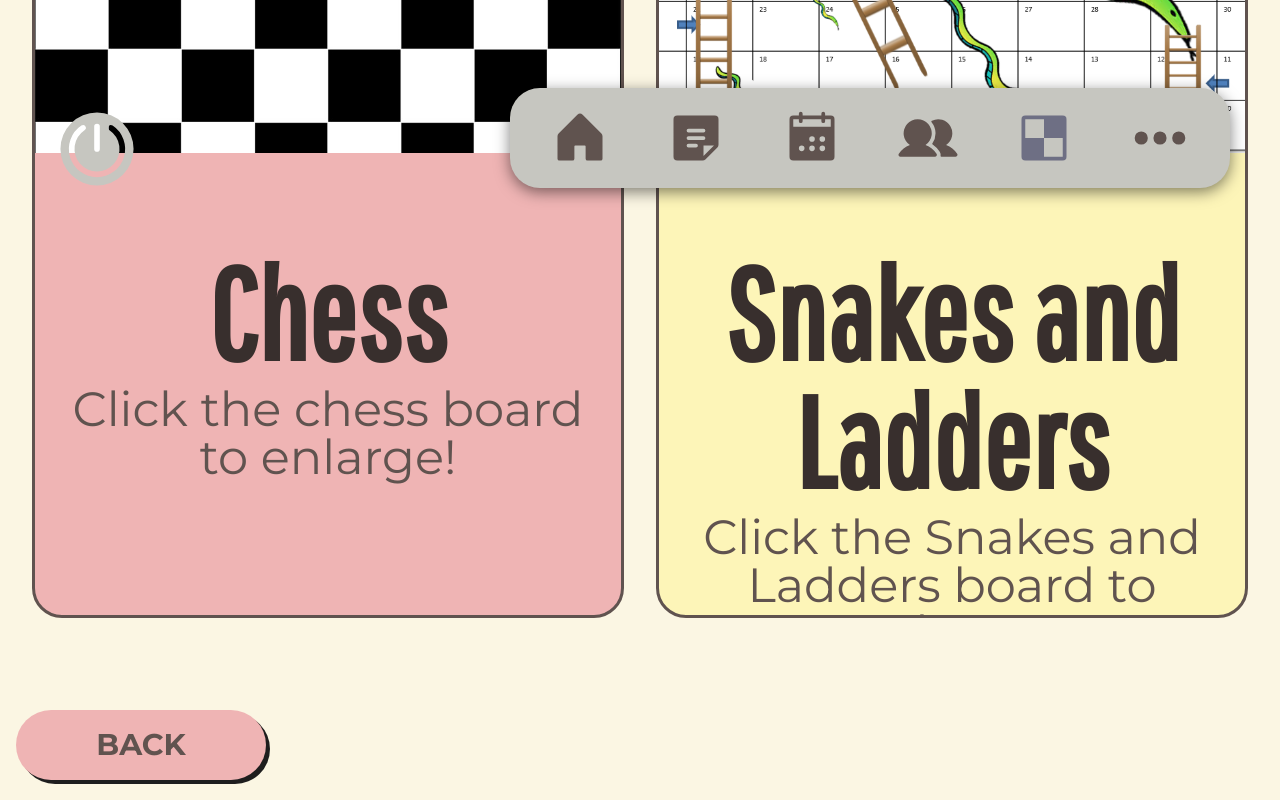
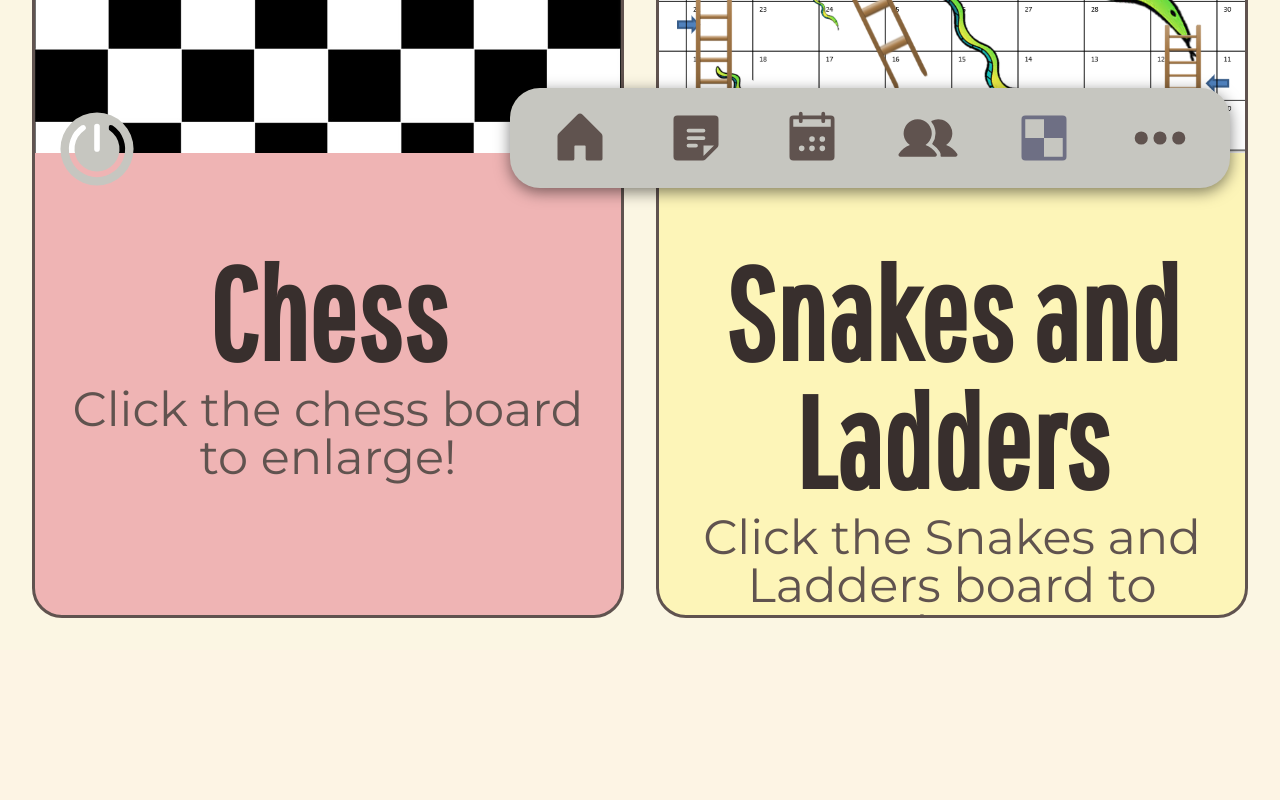
Before and after one commit to koningmalik412/3801-smart-table, a React (Create React App) app in the folder client/: page /games in a window 1280 px wide. Shown: the part 582-1382 px from the top of the page. After the commit the page ends 1232 px from the top, so only its background shows below. Built offline with nearby package versions, Linux system fonts and the light colour scheme.

Commit message:
Removed back button

```diff
--- a/client/src/pages/Calendar/index.js
+++ b/client/src/pages/Calendar/index.js
@@ -95,14 +95,6 @@ const CalendarPage = () => {
           </div>
         </div>
 
-        <div className="absolute left-[100px] bottom-[30px]">
-          <Link to="/" className="relative -top-1">
-            <div className="bg-pink rounded-full w-[230px] h-[70px] flex justify-center shadow-3xl absolute z-10">
-              <h6 className="text-3xl my-auto font-semibold text-brown">BACK</h6>
-            </div>
-            <div className="bg-black rounded-full w-[230px] h-[70px] flex justify-center shadow-3xl relative z-0 top-1 left-1"></div>
-          </Link>
-        </div>
       </div>
     </div>
   );
--- a/client/src/pages/Games/index.js
+++ b/client/src/pages/Games/index.js
@@ -92,16 +92,6 @@ const Games = () => {
         </div>
       </div>
 
-
-      <div className="flex justify-start w-full mt-20">
-        <Link to="/calendar" className="relative -top-1">
-          <div className="bg-pink rounded-full w-[250px] h-[70px] flex justify-center shadow-3xl absolute z-10">
-            <h6 className="text-3xl my-auto font-semibold text-brown">BACK</h6>
-          </div>
-          <div className="bg-black rounded-full w-[250px] h-[70px] flex justify-center shadow-3xl relative z-0 top-1 left-1"></div>
-        </Link>
-      </div>
-
       {showEnlargedChessboard && <EnlargedChessboard onClose={handleCloseEnlarged} />}
       {showEnlargedSnakes && <EnlargedSnakesAndLadders onClose={handleCloseEnlarged} />}
     </div>
--- a/client/src/pages/Profiles/index.js
+++ b/client/src/pages/Profiles/index.js
@@ -191,14 +191,6 @@ const Profiles = () => {
         editingProfile={editingProfile}
       />
 
-      <div className="flex justify-start w-full">
-        <Link to="/calendar" className="relative -top-1">
-          <div className="bg-pink rounded-full w-[250px] h-[70px] flex justify-center shadow-3xl absolute z-10">
-            <h6 className="text-3xl my-auto font-semibold text-brown">BACK</h6>
-          </div>
-          <div className="bg-black rounded-full w-[250px] h-[70px] flex justify-center shadow-3xl relative z-0 top-1 left-1"></div>
-        </Link>
-      </div>
     </div>
   );
 };
```
